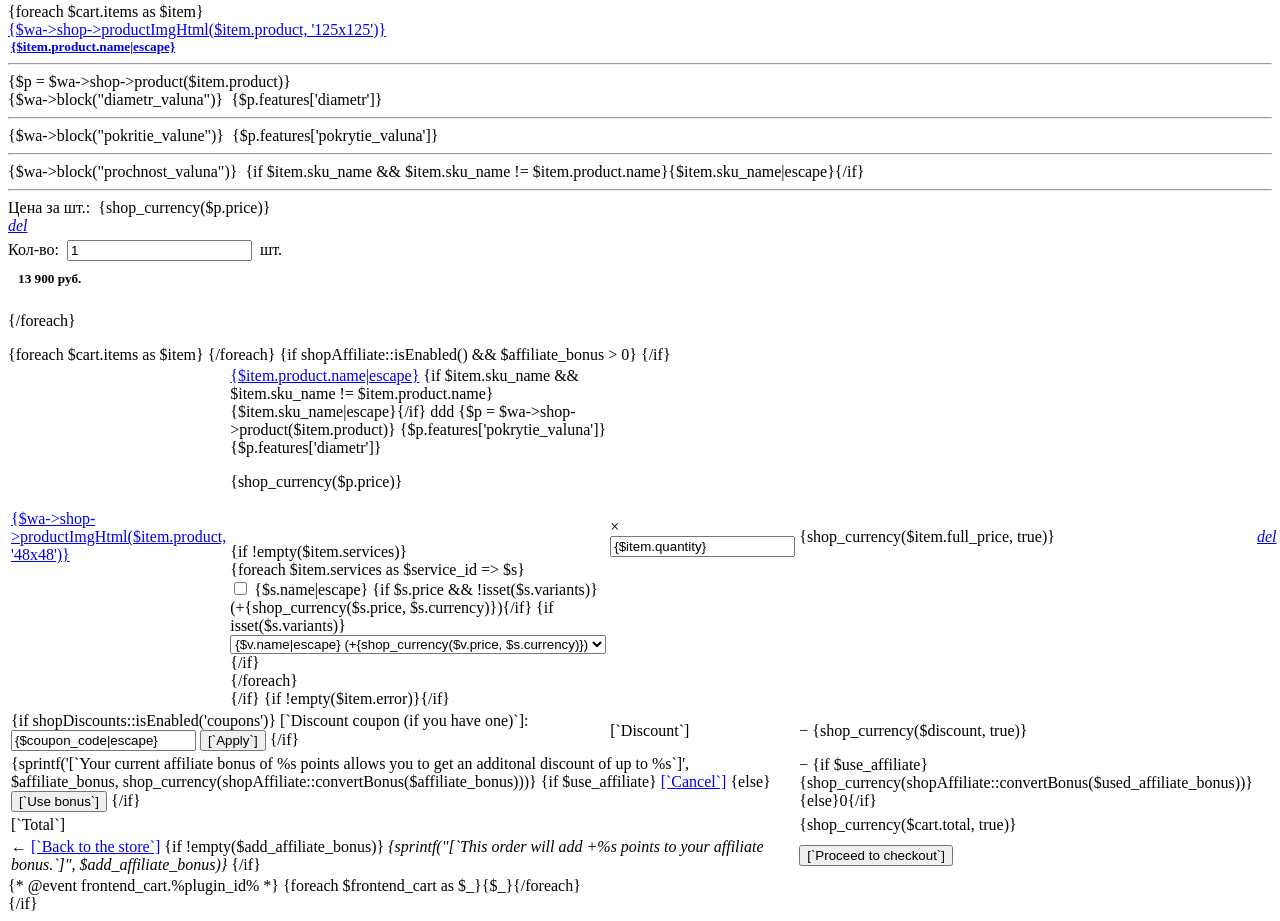
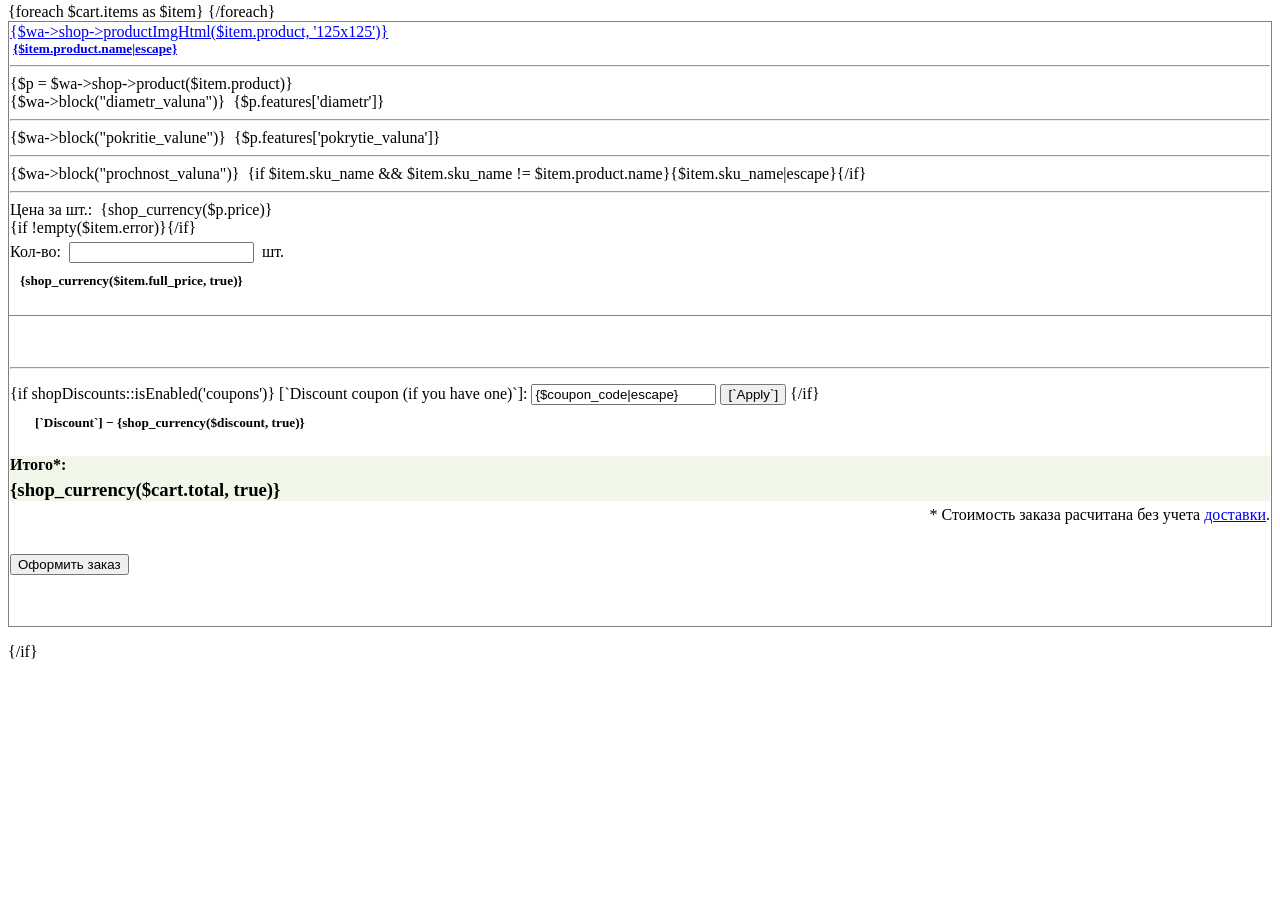
Before and after one commit to alexbukreev/Val_production, a plain HTML site: page webasyst/market/cart_webasyst.html in a window 1280 px wide. Shown: the part 199-1120 px from the top of the page. After the commit the page ends 868 px from the top, so only its background shows below. Drawn offline with Linux system fonts and the light colour scheme; files that its build step writes are made by us from their sources; a script that the page names is missing; some icons are missing.

Commit message:
cart is ok

```diff
--- a/css/cart.css
+++ b/css/cart.css
@@ -31,7 +31,7 @@
 .cart__hr {
 	margin: 50px 0 15px 0;
 }
-.cart_action {
+.cart__action {
 	justify-content: flex-end;  /* адаптиролвать под старые браузеры */
 	align-items: center;
 	text-align: right;
--- a/webasyst/market/cart_webasyst.html
+++ b/webasyst/market/cart_webasyst.html
@@ -12,9 +12,12 @@
 </section>
 
 <form method="post">
+    <table class="table cart" style="width: 100%; border-collapse: collapse;" border = '1'>
     <!-- products -->
         {foreach $cart.items as $item}
-        <section data-id="{$item.id}" class="container cart__container">
+        <tr data-id="{$item.id}">
+            <td>
+                <section class="container cart__container">
                     <section class="flex-wrap flex-wrap-wrap cart__item-container">
                       <a class="cart_img" href="{$wa->shop->productUrl($item.product)}" title="{$item.product.name|escape}">{$wa->shop->productImgHtml($item.product, '125x125')}</a>
                       <section class="cart__prop">
@@ -41,144 +44,52 @@
                           <span class="item__info-container_marging price nowrap"  data-price="{shop_currency($p.price, null, null, 0)}">{shop_currency($p.price)}</span>
                         </div>
                         <a class="delete" href="#" title="[`Remove from cart`]"><span class='glyphicon glyphicon glyphicon-remove-sign cart__icon-del remove'></span></a>
-                <a class="delete" href="#" title="[`Remove from cart`]"><i class="icon16 remove">del</i></a>
+                      </section>
+                      {if !empty($item.error)}<script>alert('{$item.error|escape}');</script>{/if}
+                    </section>
+                    <section class="flex-wrap flex-wrap-wrap cart__form">
+                      <div class="cart__form_text ">
+                        <label class="small">Кол-во:&nbsp;</label>
+                        <input type="number" name="quantity[{$item.id}]" value="{$item.quantity}" min="1" class="qty{if !empty($item.error)} error{/if}">
+                        <label class="small">&nbsp;шт.</label>
+                      </div>
+                      <h5 class="cart__price item-total nowrap">{shop_currency($item.full_price, true)}</h5>
                     </section>
                 </section>
-            <section class="flex-wrap flex-wrap-wrap cart__form">
-              <div class="cart__form_text">
-                <label class="small">Кол-во:&nbsp;</label>
-                <input type="number" value="1" min="1">
-                <label class="small">&nbsp;шт.</label>
+            </td>
+        </tr>
+        {/foreach}
+        <!-- discount coupon -->
+        <tr {if !shopDiscounts::isEnabled('coupons') && !$discount}style="display:none"{/if}>
+            <td>
+                <section class="container">
+                    <hr class="cart__hr">
+                    <section class="flex-wrap flex-wrap-wrap cart_action">
+                      <div class="cart__discount_form">
+                        {if shopDiscounts::isEnabled('coupons')}
+                        <label class="small">[`Discount coupon (if you have one)`]:</label>
+                        <input type="text" name="coupon_code" value="{$coupon_code|escape}"> <input type="submit"  value="[`Apply`]">
+                        {/if}
                       </div>
-              <h5 class="cart__price">13 900 руб.</h5>
+                      <h5 class="cart__discount cart-discount nowrap">[`Discount`]&nbsp;&minus; {shop_currency($discount, true)}</h5>
+                    </section>
+                    <section class="cart__sum">
+                      <section class="flex-wrap flex-wrap-wrap cart_action cart__sum_color">
+                        <h4 class="cart__sum_text">Итого<span class="asterisk">*</span>:&nbsp;</h4>
+                        <h3 class="cart-total cart__sum_text">{shop_currency($cart.total, true)}</h3>
+                      </section>
+                      <section class="cart__asterisk">
+                        <span class="asterisk">*&nbsp;</span><span class="small">Стоимость заказа расчитана без учета <a href="{$wa_url}valunov/service.html">доставки</a>.</span>
                       </section>
                     </section>
-    {/foreach}
+
+                    <section class="cart__btn flex-wrap">
+                      <button name="checkout" type="submit" value="[`Proceed to checkout`]" class="btn btn_buy btn_large">Оформить заказ</button>
+                    </section>
+                </section>
+            </td>
+        </tr>
+    </table>
 </form>
 
-
-    <!-- general welcome text -->
-    <div class="content right300px">
-
-
-
-
-            <table class="table cart">
-                <!-- products -->
-                {foreach $cart.items as $item}
-                    <tr data-id_="{$item.id}">
-                        <td class="min-width"><a href="{$wa->shop->productUrl($item.product)}" title="{$item.product.name|escape}">{$wa->shop->productImgHtml($item.product, '48x48')}</a></td>
-                        <td>
-                            <a href="{$wa->shop->productUrl($item.product)}" class="bold">{$item.product.name|escape}</a>
-                            {if $item.sku_name && $item.sku_name != $item.product.name}{$item.sku_name|escape}{/if}
-
-
-
-                            ddd
-
-                            {$p = $wa->shop->product($item.product)}
-
-
-                            {$p.features['pokrytie_valuna']}
-                            {$p.features['diametr']}
-
-                            <p class="item__info-container_marging price nowrap"  data-price="{shop_currency($p.price, null, null, 0)}">{shop_currency($p.price)}</p>
-
-
-
-
-                            <br /><br />
-
-                            {if !empty($item.services)}
-                            <div class="services">
-                                {foreach $item.services as $service_id => $s}
-                                <!-- one option -->
-                                <div {if !empty($s.id)}data-id="{$s.id}"{/if}>
-                                <label>
-                                    <input {if !empty($s.id)}checked{/if} type="checkbox" name="services[{$item.id}][]" value="{$service_id}"> {$s.name|escape} {if $s.price && !isset($s.variants)}(<span>+{shop_currency($s.price, $s.currency)}</span>){/if}
-                                </label>
-                                {if isset($s.variants)}
-                                <select name="service_variant[{$item.id}][{$service_id}]" {if empty($s.id)}disabled{/if}>
-                                    {foreach $s.variants as $variant_id => $v}
-                                    <option {if $s.variant_id == $variant_id}selected{/if} value="{$variant_id}">{$v.name|escape} (+{shop_currency($v.price, $s.currency)})</option>
-                                    {/foreach}
-                                </select>
 {/if}
-                                </div>
-                                {/foreach}
-
-                            </div>
-                            {/if}
-                            {if !empty($item.error)}<script>alert('{$item.error|escape}');</script>{/if}
-                        </td>
-                        <td class="align-center nowrap"><span class="gray">&times;</span> <input type="text" name="quantity[{$item.id}]" value="{$item.quantity}" class="qty{if !empty($item.error)} error{/if}"></td>
-                        <td class="align-center item-total nowrap">{shop_currency($item.full_price, true)}</td>
-                        <td><a class="delete" href="#" title="[`Remove from cart`]"><i class="icon16 remove">del</i></a></td>
-                    </tr>
-                {/foreach}
-
-                <!-- discount coupon -->
-                <tr class="no-border" {if !shopDiscounts::isEnabled('coupons') && !$discount}style="display:none"{/if}>
-                    <td colspan="2" class="no-border">
-                        {if shopDiscounts::isEnabled('coupons')}
-                        [`Discount coupon (if you have one)`]:
-                        <input type="text" name="coupon_code" value="{$coupon_code|escape}"> <input type="submit"  value="[`Apply`]">
-                        {/if}
-                    </td>
-                    <td class="align-center">[`Discount`]</td>
-                    <td class="align-center cart-discount nowrap">&minus; {shop_currency($discount, true)}</td>
-                    <td>&nbsp;</td>
-                </tr>
-
-                {if shopAffiliate::isEnabled() && $affiliate_bonus > 0}
-                <!-- affiliate bonus -->
-                <tr class="no-border">
-                    <td colspan="3" class="no-border">
-                        {sprintf('[`Your current affiliate bonus of %s points allows you to get an additonal discount of up to %s`]', $affiliate_bonus, shop_currency(shopAffiliate::convertBonus($affiliate_bonus)))}
-                        {if $use_affiliate}
-                        <a id="cancel-affiliate" href="#">[`Cancel`]</a>
-                        {else}
-                        <input type="submit" name="use_affiliate" value="[`Use bonus`]">
-                        {/if}
-                    </td>
-                    <td class="align-center">&minus; {if $use_affiliate}{shop_currency(shopAffiliate::convertBonus($used_affiliate_bonus))}{else}0{/if}</td>
-                    <td>&nbsp;</td>
-                </tr>
-                {/if}
-
-                <!-- TOTAL -->
-                <tr class="large no-border">
-                    <td colspan="3">[`Total`]</td>
-                    <td class="cart-total align-center total bold nowrap">{shop_currency($cart.total, true)}</td>
-                    <td>&nbsp;</td>
-                </tr>
-
-                <!-- checkout -->
-                <tr class="no-border">
-                    <td colspan="3">
-                        <span class="gray">&larr;</span> <a href="{$wa_app_url}" class="gray">[`Back to the store`]</a>
-
-                        {if !empty($add_affiliate_bonus)}
-                        <em class="affiliate float-right">{sprintf("[`This order will add +%s points to your affiliate bonus.`]", $add_affiliate_bonus)}</em>
-                        {/if}
-
-                    </td>
-                    <td class="align-center bold">
-                        <input name="checkout" type="submit" value="[`Proceed to checkout`]" class="button large">
-                    </td>
-                    <td>&nbsp;</td>
-                </tr>
-
-
-
-            </table>
-
-            <!-- plugin hook: 'frontend_cart' -->
-            {* @event frontend_cart.%plugin_id% *}
-            {foreach $frontend_cart as $_}{$_}{/foreach}
-
-
-
-    </div>
-
-{/if}
```
Also changed, not shown: cart.html (+2 -2 lines). Lines whose indentation alone changed are shown as unchanged.
